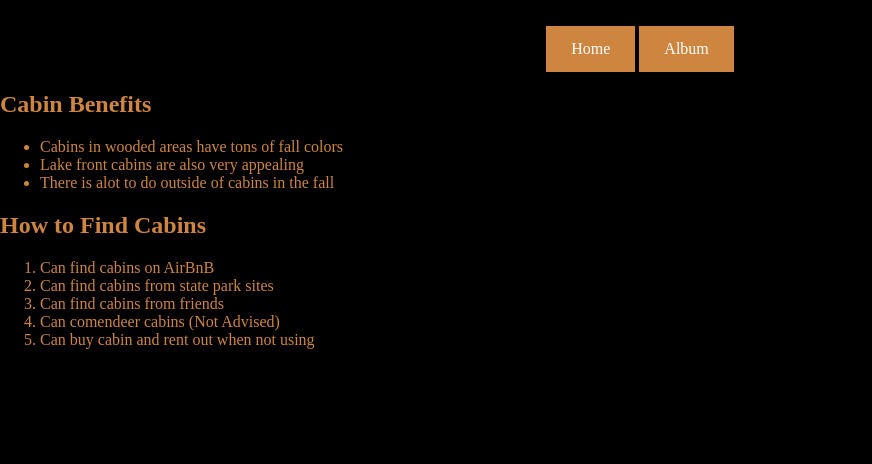
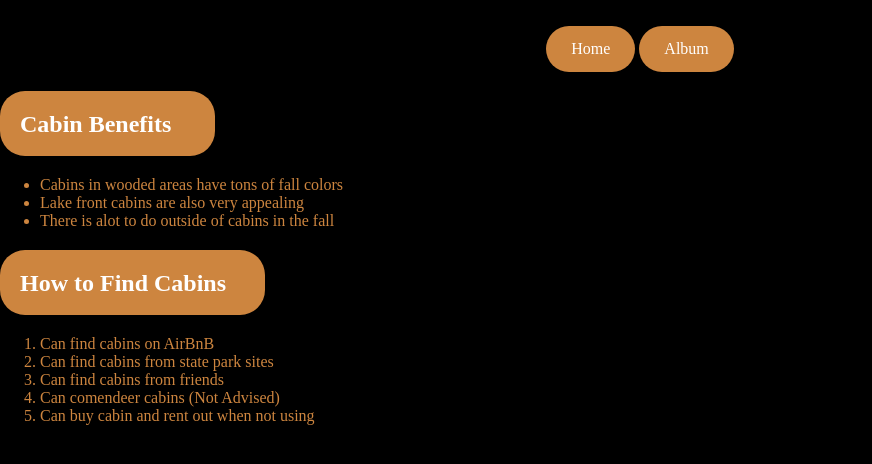
Before and after one commit to skaste/Fall-Cabins, a plain HTML site: page facts.html in a window 1280 px wide. Shown: the part 52-516 px from the top of the page, without its empty margins (0-872 px from the left). Drawn offline with Linux system fonts and the light colour scheme.

```diff
--- a/facts.html
+++ b/facts.html
@@ -11,7 +11,13 @@
     </nav>
     <article>
       <section>
-        <h2>Cabin Benefits</h2>
+        <h2 style="border-radius: 25px;
+         background-color: peru;
+         color: white;
+         padding: 20px;
+         width: 175px;
+         height: 25px;">
+         Cabin Benefits</h2>
         <ul>
           <li>Cabins in wooded areas have tons of fall colors</li>
           <li>Lake front cabins are also very appealing</li>
@@ -19,7 +25,13 @@
         </ul>
       </section>
       <section>
-        <h2>How to Find Cabins</h2>
+        <h2 style="border-radius: 25px;
+        background-color: peru;
+        color: white;
+        padding: 20px;
+        width: 225px;
+        height: 25px;">
+        How to Find Cabins</h2>
         <ol>
           <li> Can find cabins on AirBnB</li>
           <li> Can find cabins from state park sites</li>
--- a/styles.css
+++ b/styles.css
@@ -15,6 +15,7 @@ a:link, a:visited{
   text-decoration: none;
   display: inline-block;
   font-family: audrey;
+  border-radius: 25px;
 }
 a:hover, a:active{
   background-color: #ffc815;
```
